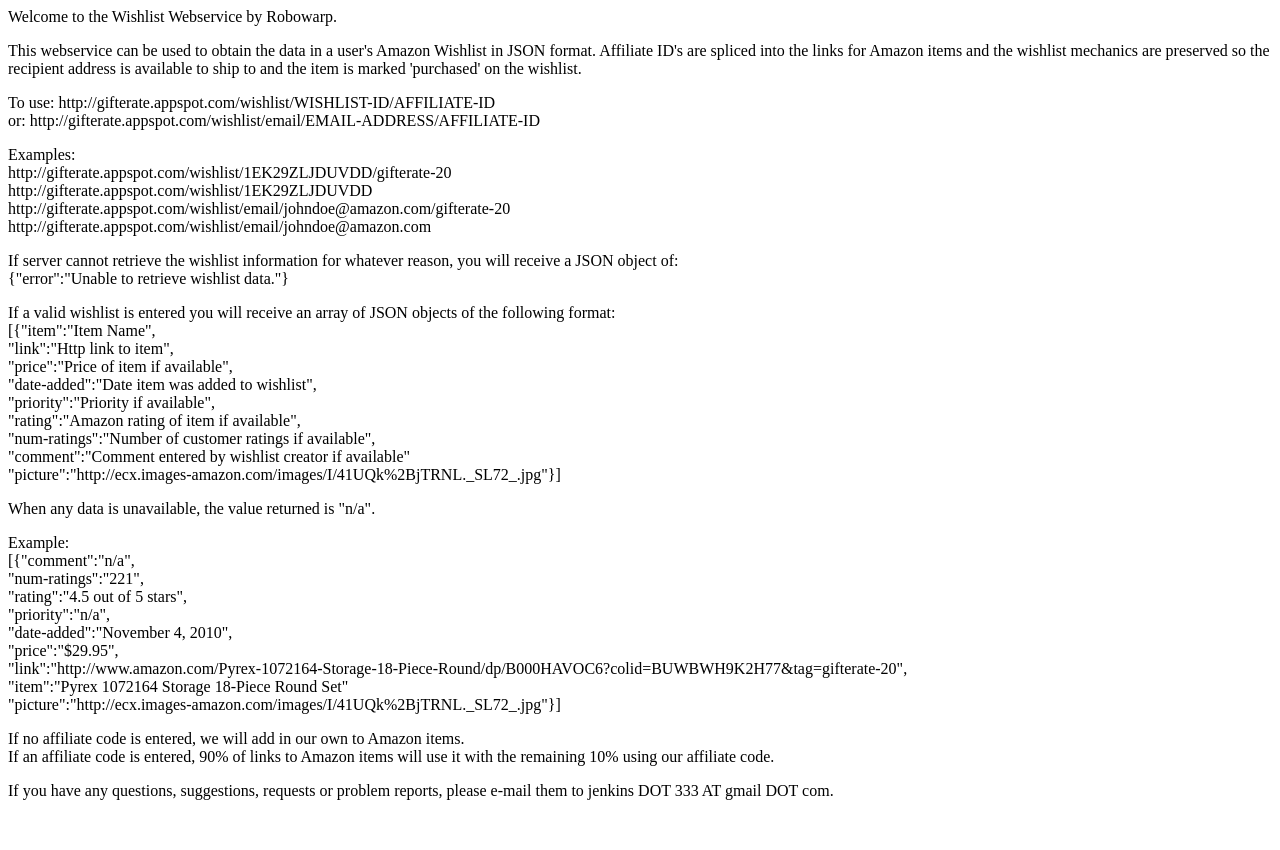
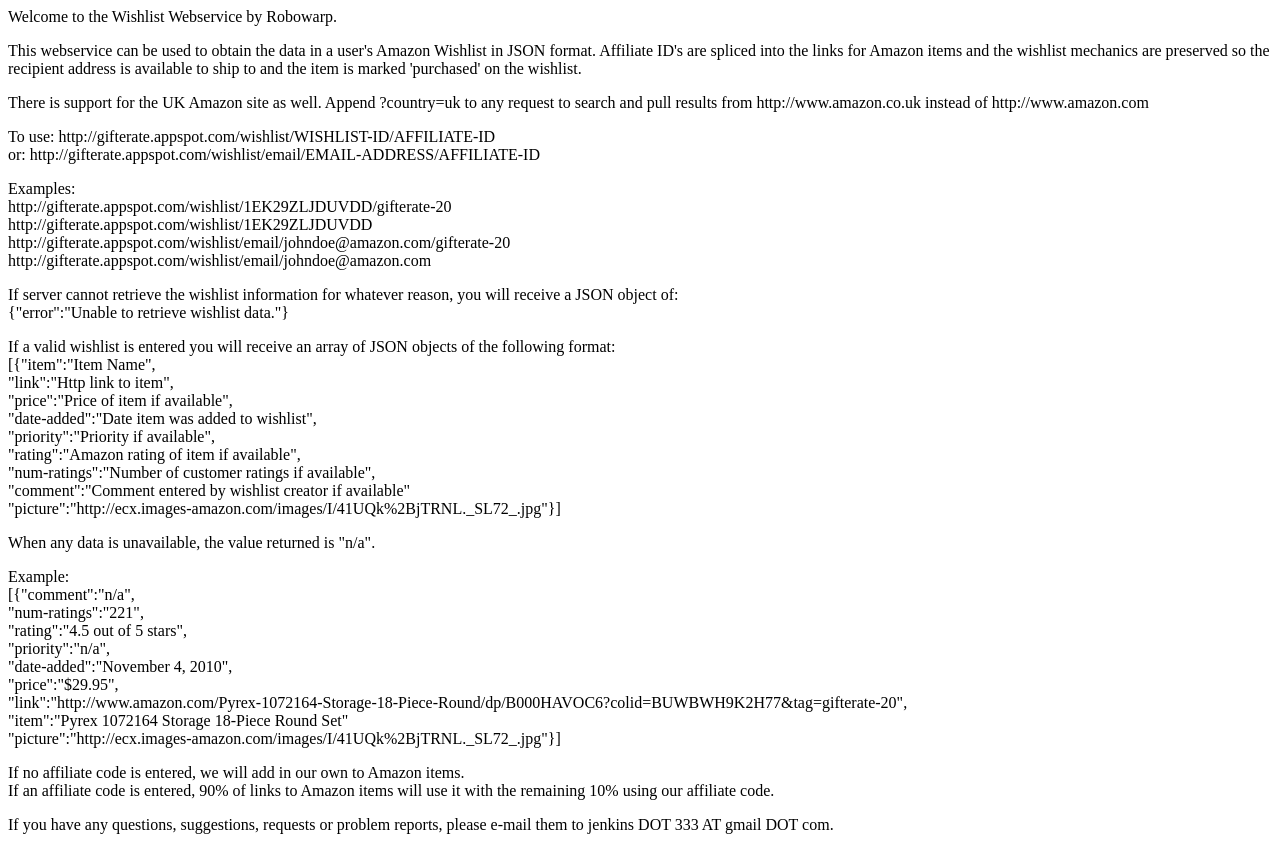
Before and after one commit to cjenkins/gifterate, a plain HTML site: page war/index.html in a window 1280 px wide. Before the commit the page ends 816 px from the top, so only its background shows below. Drawn offline with Linux system fonts and the light colour scheme.

Commit message:
Updates to support UK version of Amazon.

```diff
--- a/war/index.html
+++ b/war/index.html
@@ -6,6 +6,8 @@
     <p>Welcome to the Wishlist Webservice by Robowarp.</p>
 
     <p>This webservice can be used to obtain the data in a user's Amazon Wishlist in JSON format.  Affiliate ID's are spliced into the links for Amazon items and the wishlist mechanics are preserved so the recipient address is available to ship to and the item is marked 'purchased' on the wishlist.</p>
+
+    <p>There is support for the UK Amazon site as well.  Append ?country=uk to any request to search and pull results from http://www.amazon.co.uk instead of http://www.amazon.com</p>
 
     <p>To use: http://gifterate.appspot.com/wishlist/WISHLIST-ID/AFFILIATE-ID<br/>
        or: http://gifterate.appspot.com/wishlist/email/EMAIL-ADDRESS/AFFILIATE-ID
```
Also changed, not shown: 2 other files.
